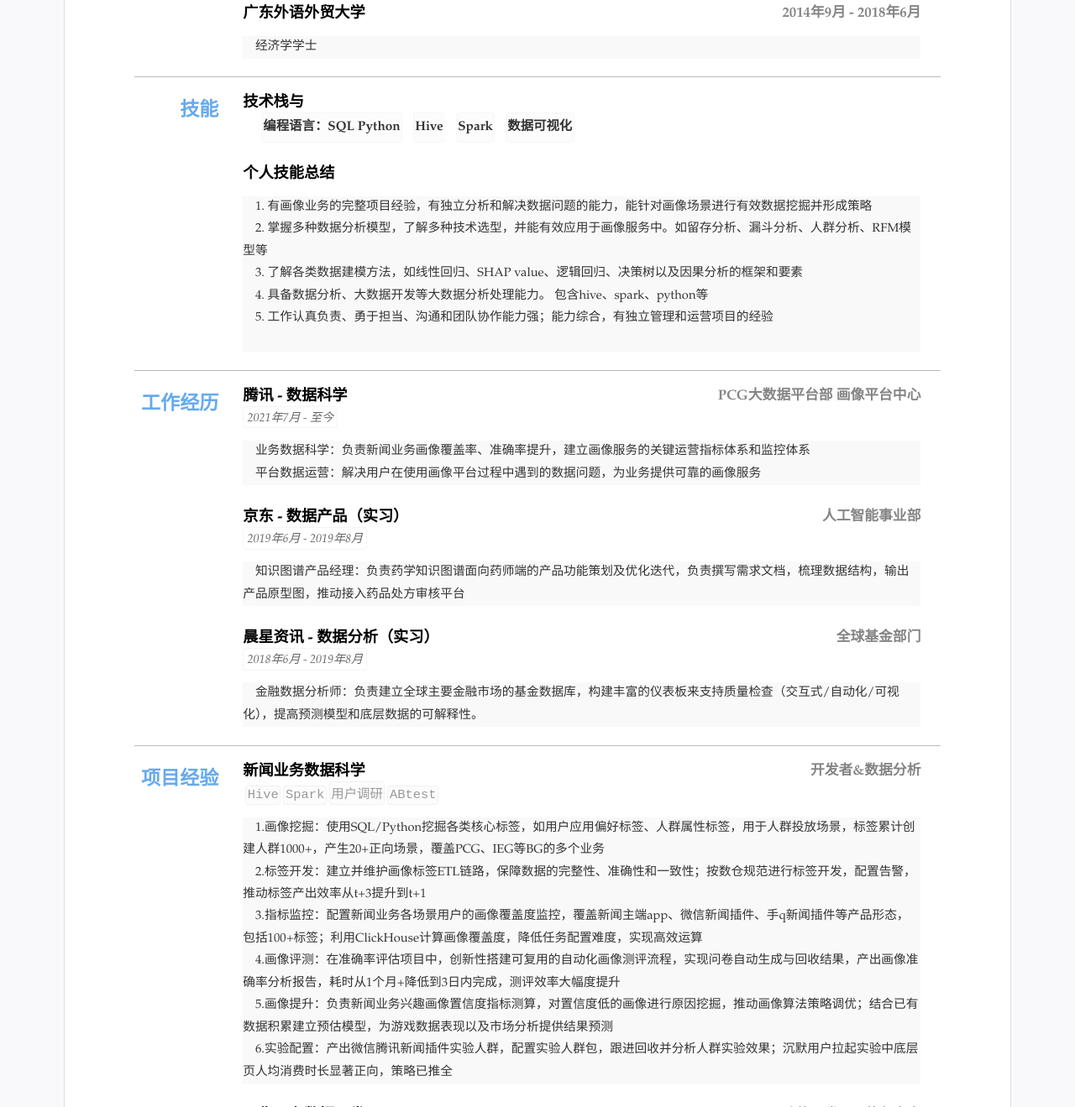
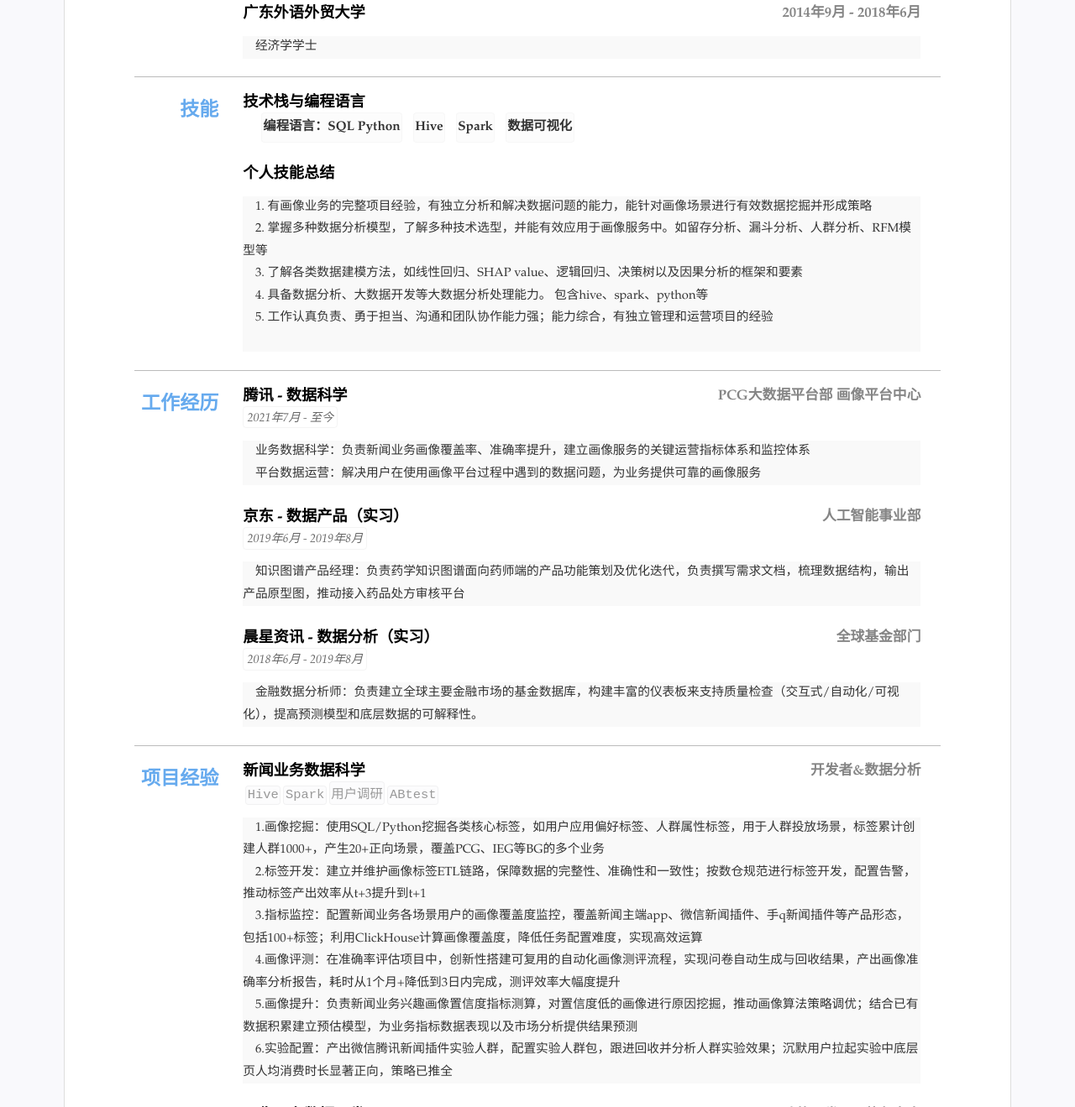
Before and after one commit to kyod-bu/cv, a Jekyll site: the page built from index.html, in a window 1280 px wide. Shown: the part 391-1710 px from the top of the page at 84% size. Built offline with Jekyll 4.4.1, drawn with Linux system fonts in a browser that asks for light colours.

Commit message:
Update resume.yml

```diff
--- a/_data/resume.yml
+++ b/_data/resume.yml
@@ -45,7 +45,7 @@ main: #简历主要内容，
 - type: 技能
   # name: "技术栈和编程语言"
   content:
-  - title: 技术栈与
+  - title: 技术栈与编程语言
     items: #itmems 可以小块的方式显示
     - 编程语言：SQL Python
     - Hive
@@ -112,7 +112,7 @@ main: #简历主要内容，
             2.标签开发：建立并维护画像标签ETL链路，保障数据的完整性、准确性和一致性；按数仓规范进行标签开发，配置告警，推动标签产出效率从t+3提升到t+1 <br>  &nbsp &nbsp
             3.指标监控：配置新闻业务各场景用户的画像覆盖度监控，覆盖新闻主端app、微信新闻插件、手q新闻插件等产品形态，包括100+标签；利用ClickHouse计算画像覆盖度，降低任务配置难度，实现高效运算 <br>  &nbsp &nbsp
             4.画像评测：在准确率评估项目中，创新性搭建可复用的自动化画像测评流程，实现问卷自动生成与回收结果，产出画像准确率分析报告，耗时从1个月+降低到3日内完成，测评效率大幅度提升  <br>  &nbsp &nbsp
-            5.画像提升：负责新闻业务兴趣画像置信度指标测算，对置信度低的画像进行原因挖掘，推动画像算法策略调优；结合已有数据积累建立预估模型，为游戏数据表现以及市场分析提供结果预测  <br>  &nbsp &nbsp
+            5.画像提升：负责新闻业务兴趣画像置信度指标测算，对置信度低的画像进行原因挖掘，推动画像算法策略调优；结合已有数据积累建立预估模型，为业务指标数据表现以及市场分析提供结果预测  <br>  &nbsp &nbsp
             6.实验配置：产出微信腾讯新闻插件实验人群，配置实验人群包，跟进回收并分析人群实验效果；沉默用户拉起实验中底层页人均消费时长显著正向，策略已推全
     sub: 开发者&数据分析
 
```
